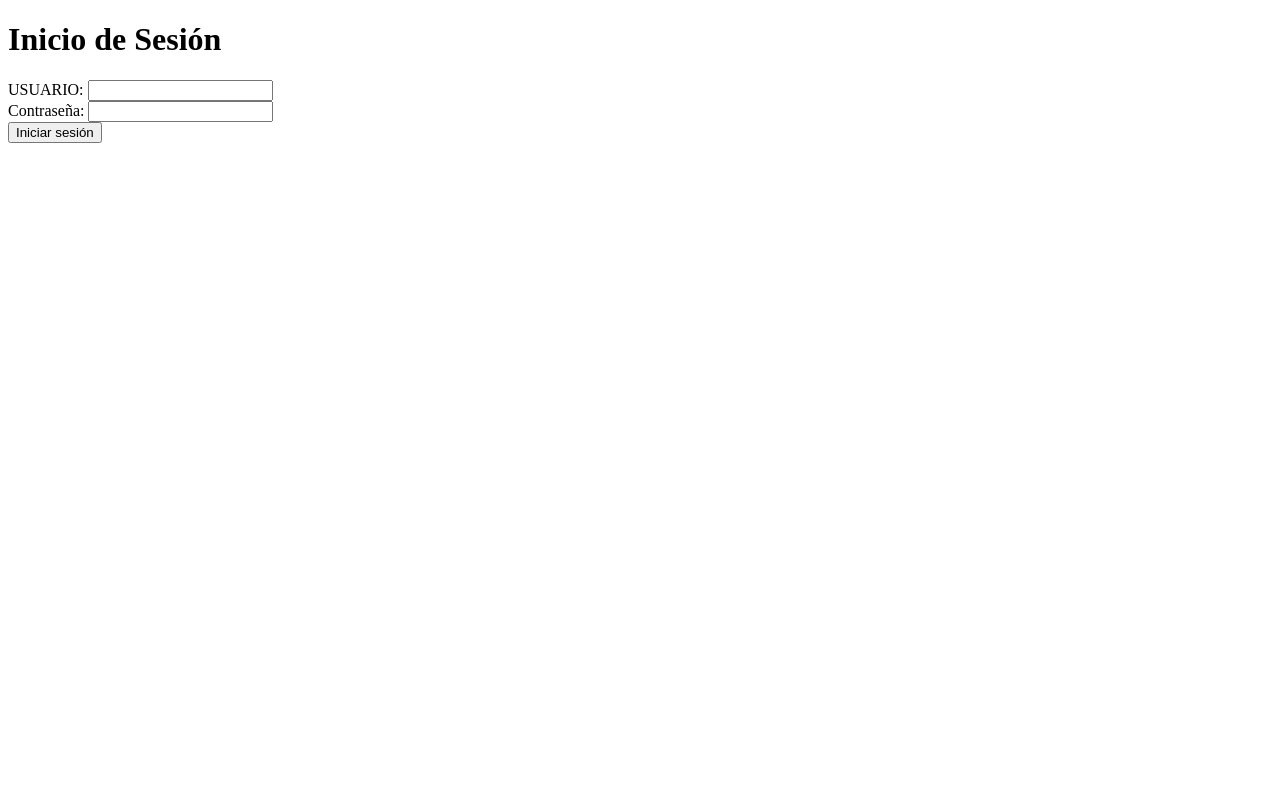
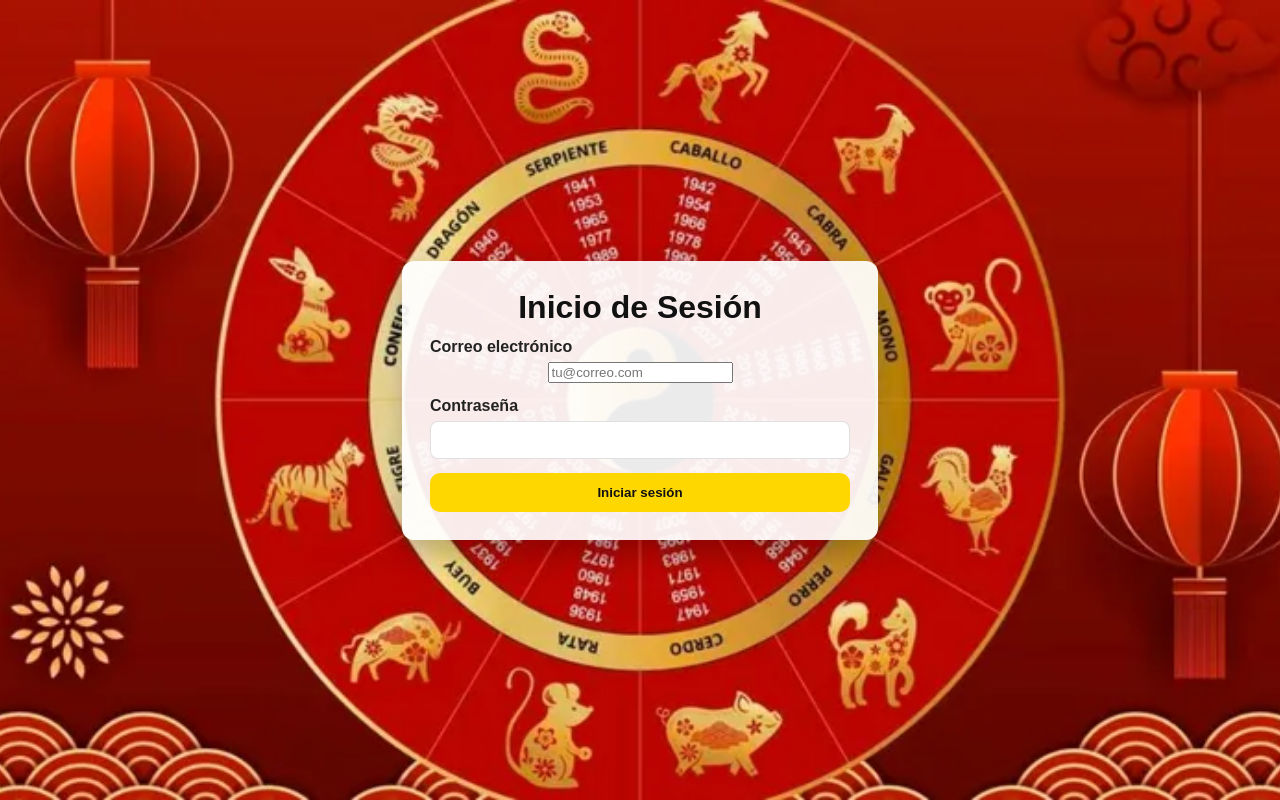
Before and after one commit to juanibagnardi98/proyectozodiac.github.io, a website: page iniciosesion.html in a window 1280 px wide. Drawn offline with Linux system fonts and the light colour scheme.

Commit message:
Update iniciosesion.html

```diff
--- a/iniciosesion.html
+++ b/iniciosesion.html
@@ -4,19 +4,110 @@
     <meta charset="UTF-8">
     <meta name="viewport" content="width=device-width, initial-scale=1.0">
     <title>Inicio de Sesión</title>
+    <style>
+        /* Fondo centrado y tarjeta de login centrada en la pantalla */
+        body {
+            margin: 0;
+            min-height: 100vh;
+            display: flex;
+            align-items: center;
+            justify-content: center;
+            font-family: Arial, Helvetica, sans-serif;
+            background-image: url('./posibleuso3.jpg');
+            background-size: cover;
+            background-position: center;
+            background-repeat: no-repeat;
+        }
+
+        .login-card {
+            background: rgba(255, 255, 255, 0.92);
+            padding: 28px;
+            border-radius: 12px;
+            box-shadow: 0 12px 30px rgba(0,0,0,0.25);
+            max-width: 420px;
+            width: 92%;
+            text-align: center;
+        }
+
+        h1 { margin-top: 0; margin-bottom: 12px; text-align: center; color: #111; }
+
+        form div { margin-bottom: 14px; }
+
+        label { display:block; margin-bottom:6px; font-weight:700; color:#222; text-align:left; }
+
+        input[type="text"], input[type="password"] {
+            width: 100%;
+            padding: 10px 12px;
+            border-radius: 8px;
+            border: 1px solid rgba(0,0,0,0.12);
+            box-sizing: border-box;
+            font-size: 14px;
+        }
+
+        button[type="submit"] {
+            padding: 12px 18px;
+            border-radius: 10px;
+            border: none;
+            background: #ffd700;
+            color: #111;
+            font-weight: 700;
+            cursor: pointer;
+            width: 100%;
+        }
+
+        @media (max-width:420px) {
+            .login-card { padding: 18px; }
+        }
+    </style>
 </head>
 <body>
+    <div class="login-card">
         <h1>Inicio de Sesión</h1>
-    <form action="dashboard.html" method="post">
+        <div id="login-message" role="status" aria-live="polite" style="min-height:1.2em;margin-bottom:10px;color:#b00020;display:none;text-align:center;font-weight:700;"></div>
+        <form action="#" method="post">
             <div>
-            <label for="USUARIO">USUARIO:</label>
-            <input type="text" id="USUARIO" name="USUARIO" required>
+                <label for="USUARIO">Correo electrónico</label>
+                <input type="email" id="USUARIO" name="USUARIO" placeholder="tu@correo.com" required>
             </div>
             <div>
-            <label for="password">Contraseña:</label>
+                <label for="password">Contraseña</label>
                 <input type="password" id="password" name="password" required>
             </div>
             <button type="submit">Iniciar sesión</button>
         </form>
+    </div>
+    <script>
+        // Validar credenciales contra localStorage rotz_users (solo por correo)
+        (function() {
+            var form = document.querySelector('.login-card form');
+            var messageEl = document.getElementById('login-message');
+            function showMessage(text, ok) {
+                messageEl.style.display = text ? 'block' : 'none';
+                messageEl.style.color = ok ? '#0a7a3a' : '#b00020';
+                messageEl.textContent = text || '';
+            }
+
+            form.addEventListener('submit', function(e) {
+                e.preventDefault();
+                showMessage('');
+                var email = document.getElementById('USUARIO').value.trim().toLowerCase();
+                var password = document.getElementById('password').value;
+                if (!email || email.indexOf('@') === -1) {
+                    showMessage('Introduce un correo válido.', false);
+                    return;
+                }
+                var users = JSON.parse(localStorage.getItem('rotz_users') || '{}');
+                var stored = users[email];
+                if (stored && stored.password === password) {
+                    localStorage.setItem('rotz_current', email);
+                    showMessage('Inicio de sesión correcto. Redirigiendo...', true);
+                    // pequeña espera para que el usuario vea el mensaje
+                    setTimeout(function() { window.location.href = 'raceofthezodiac.html'; }, 400);
+                } else {
+                    showMessage('Correo o contraseña incorrectos.', false);
+                }
+            });
+        })();
+    </script>
 </body>
 </html>
```
Lines whose indentation alone changed are shown as unchanged.
